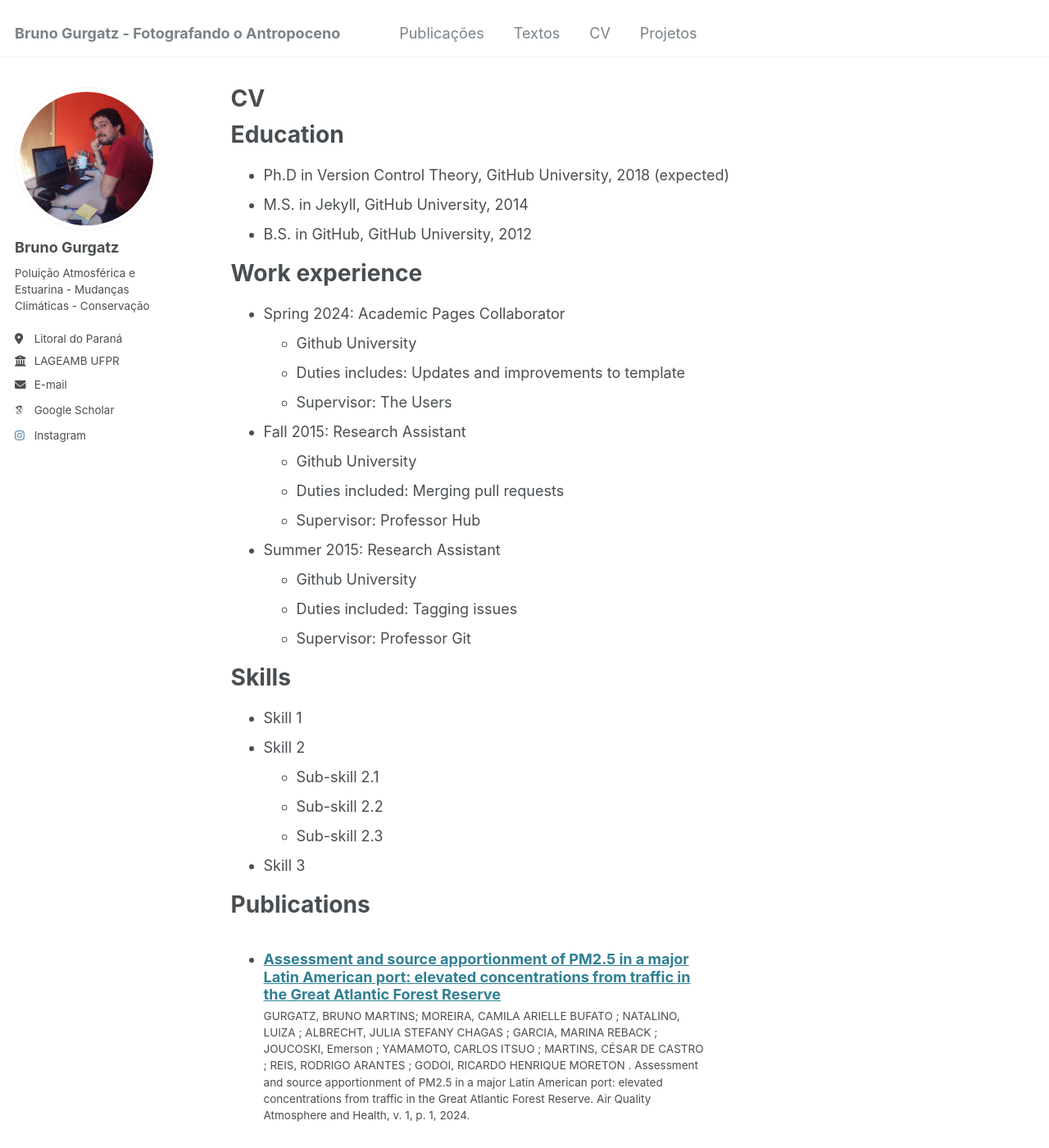
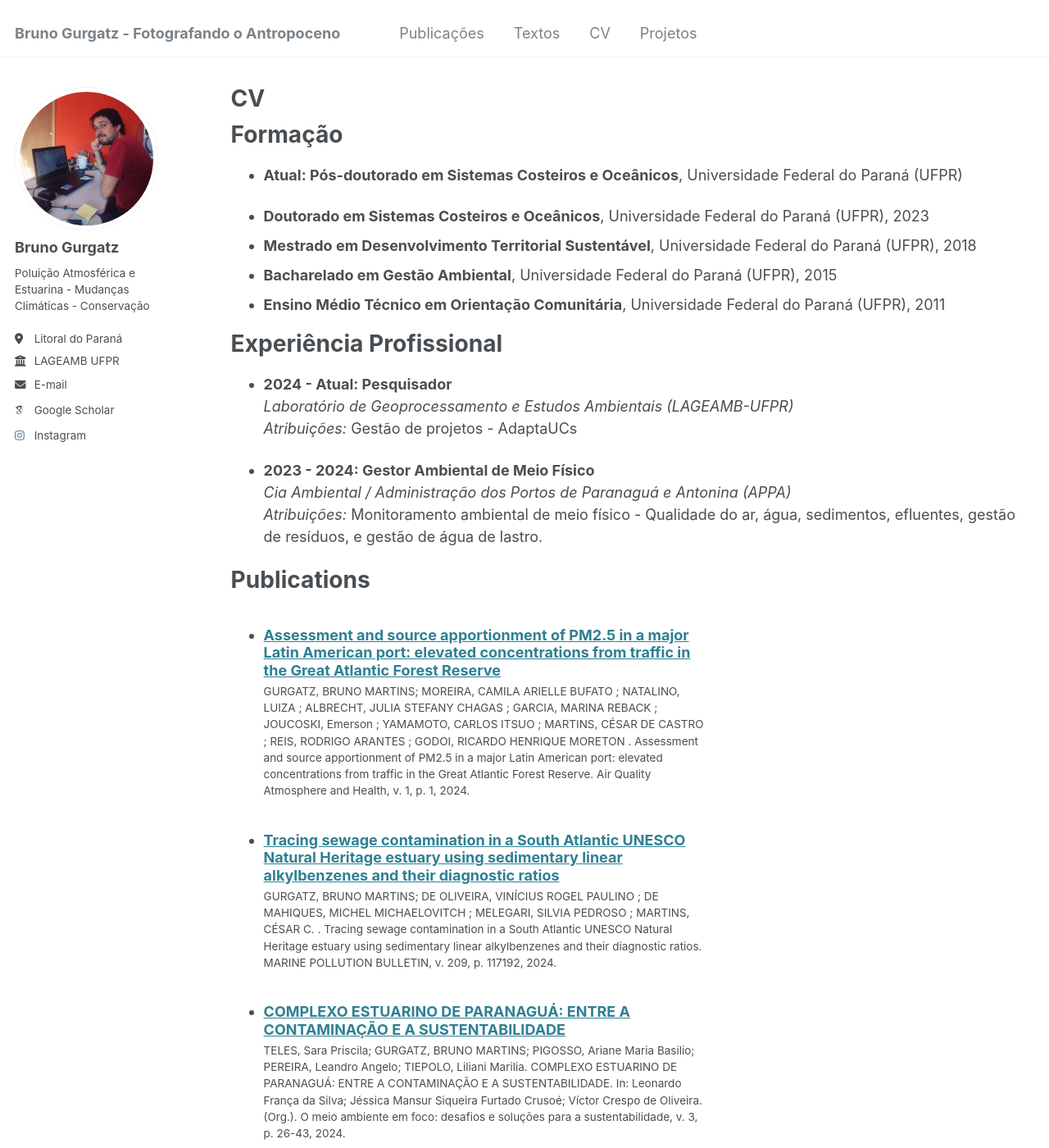
Before and after one commit to brunogurgatz/brunogurgatz.github.io, a Jekyll site: the page built from _pages/cv.md, in a window 1280 px wide and 1400 px high. Shown: the whole window at 82% size. Built offline with Jekyll 4.4.1, drawn with Linux system fonts in a browser that asks for light colours; some web fonts are replaced.

Commit message:
Update cv.md

```diff
--- a/_pages/cv.md
+++ b/_pages/cv.md
@@ -9,37 +9,26 @@ redirect_from:
 
 {% include base_path %}
 
-Education
+Formação
 ======
-* Ph.D in Version Control Theory, GitHub University, 2018 (expected)
-* M.S. in Jekyll, GitHub University, 2014
-* B.S. in GitHub, GitHub University, 2012
+* **Atual: Pós-doutorado em Sistemas Costeiros e Oceânicos**, Universidade Federal do Paraná (UFPR)
 
-Work experience
+* **Doutorado em Sistemas Costeiros e Oceânicos**, Universidade Federal do Paraná (UFPR), 2023
+* **Mestrado em Desenvolvimento Territorial Sustentável**, Universidade Federal do Paraná (UFPR), 2018
+* **Bacharelado em Gestão Ambiental**, Universidade Federal do Paraná (UFPR), 2015
+* **Ensino Médio Técnico em Orientação Comunitária**, Universidade Federal do Paraná (UFPR), 2011
+
+
+Experiência Profissional
 ======
-* Spring 2024: Academic Pages Collaborator
-  * Github University
-  * Duties includes: Updates and improvements to template
-  * Supervisor: The Users
+* **2024 - Atual: Pesquisador**
+  *Laboratório de Geoprocessamento e Estudos Ambientais (LAGEAMB-UFPR)*
+  *Atribuições:* Gestão de projetos - AdaptaUCs
 
-* Fall 2015: Research Assistant
-  * Github University
-  * Duties included: Merging pull requests
-  * Supervisor: Professor Hub
+* **2023 - 2024: Gestor Ambiental de Meio Físico**
+  *Cia Ambiental / Administração dos Portos de Paranaguá e Antonina (APPA)*
+  *Atribuições:* Monitoramento ambiental de meio físico - Qualidade do ar, água, sedimentos, efluentes, gestão de resíduos, e gestão de água de lastro.
 
-* Summer 2015: Research Assistant
-  * Github University
-  * Duties included: Tagging issues
-  * Supervisor: Professor Git
-
-Skills
-======
-* Skill 1
-* Skill 2
-  * Sub-skill 2.1
-  * Sub-skill 2.2
-  * Sub-skill 2.3
-* Skill 3
 
 Publications
 ======
```
